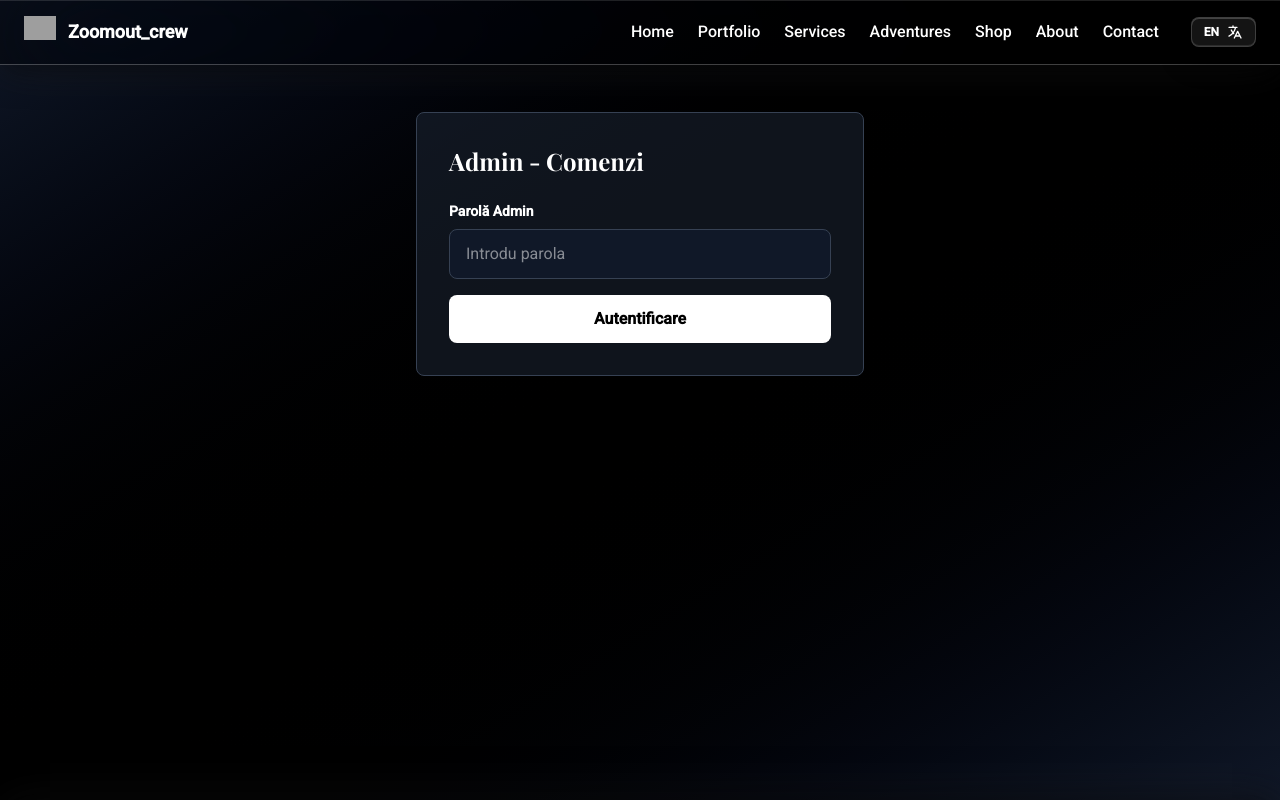
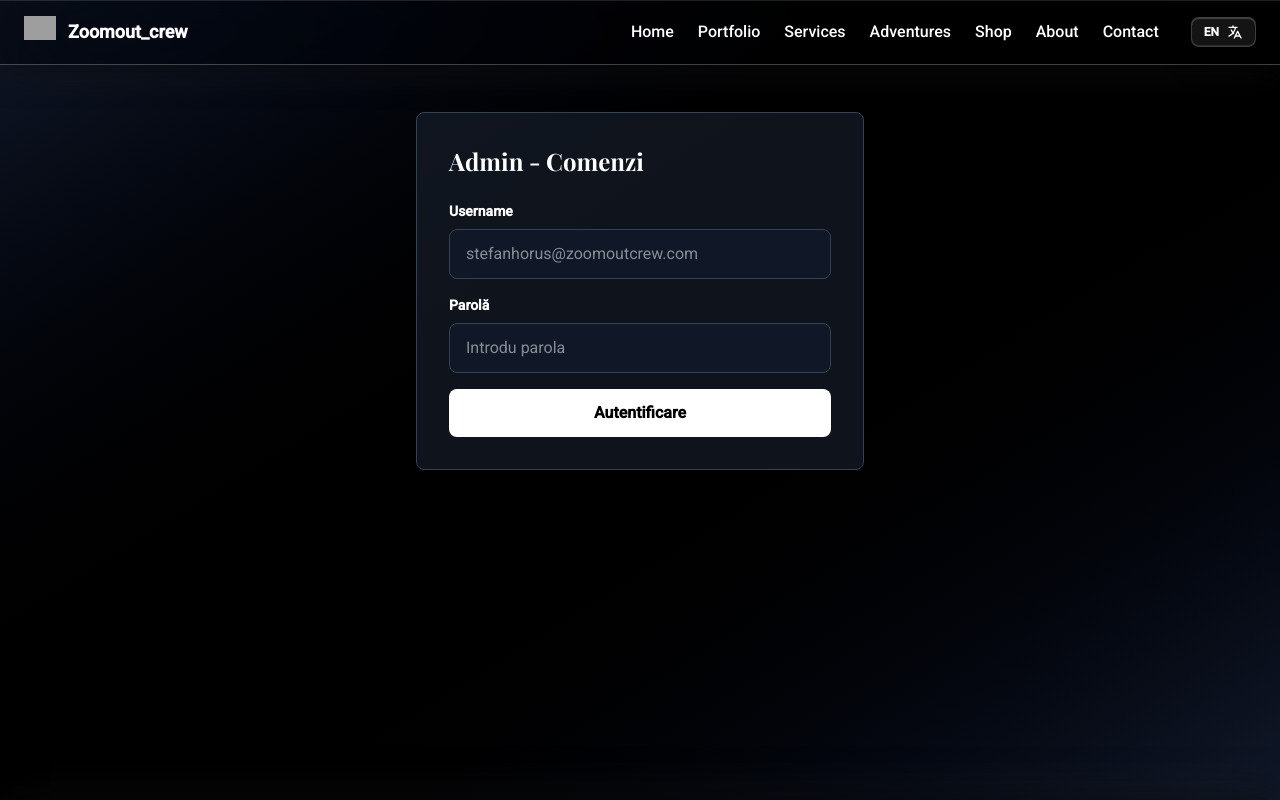
Before and after one commit to stefanhorus/zoomout_crew, a Next.js app: page /admin/orders in a window 1280 px wide. Shown: the top 800 px of the page. Built offline with nearby package versions, Linux system fonts and the light colour scheme; grey boxes are pictures that could not be loaded.

Commit message:
Add username/password authentication for admin orders page with bcrypt

```diff
--- a/app/admin/orders/page.tsx
+++ b/app/admin/orders/page.tsx
@@ -24,17 +24,22 @@ export default function AdminOrdersPage() {
   const [loading, setLoading] = useState(true);
   const [error, setError] = useState<string | null>(null);
   const [totalAmount, setTotalAmount] = useState(0);
+  const [username, setUsername] = useState("");
   const [password, setPassword] = useState("");
   const [isAuthenticated, setIsAuthenticated] = useState(false);
   const [authError, setAuthError] = useState("");
 
   useEffect(() => {
-    // Verifică dacă există parola salvată în sessionStorage
+    // Verifică dacă există credențiale salvate în sessionStorage
+    const savedUsername = sessionStorage.getItem("admin_username");
     const savedPassword = sessionStorage.getItem("admin_password");
-    if (savedPassword) {
+    if (savedUsername && savedPassword) {
+      setUsername(savedUsername);
       setPassword(savedPassword);
       setIsAuthenticated(true);
-      fetchOrders(savedPassword);
+      fetchOrders(savedUsername, savedPassword);
+    } else {
+      setLoading(false);
     }
   }, []);
 
@@ -43,16 +48,23 @@ export default function AdminOrdersPage() {
       setAuthError("");
       setLoading(true);
 
+      if (!username || !password) {
+        setAuthError("Te rugăm să introduci username-ul și parola");
+        setLoading(false);
+        return;
+      }
+
       const response = await fetch("/api/admin/orders", {
         method: "GET",
         headers: {
+          "x-admin-username": username,
           "x-admin-password": password,
           "Content-Type": "application/json",
         },
       });
 
       if (response.status === 401) {
-        setAuthError("Parolă incorectă");
+        setAuthError("Username sau parolă incorectă");
         setLoading(false);
         return;
       }
@@ -63,26 +75,32 @@ export default function AdminOrdersPage() {
       }
 
       setIsAuthenticated(true);
+      sessionStorage.setItem("admin_username", username);
       sessionStorage.setItem("admin_password", password);
-      await fetchOrders(password);
+      await fetchOrders(username, password);
     } catch (err: any) {
       setAuthError(err.message || "Eroare la autentificare");
       setLoading(false);
     }
   };
 
-  const fetchOrders = async (adminPassword?: string) => {
+  const fetchOrders = async (adminUsername?: string, adminPassword?: string) => {
     try {
       setLoading(true);
       const headers: Record<string, string> = {};
-      if (adminPassword || password) {
-        headers["x-admin-password"] = adminPassword || password;
+      if (adminUsername && adminPassword) {
+        headers["x-admin-username"] = adminUsername;
+        headers["x-admin-password"] = adminPassword;
+      } else if (username && password) {
+        headers["x-admin-username"] = username;
+        headers["x-admin-password"] = password;
       }
 
       const response = await fetch("/api/admin/orders", { headers });
       if (!response.ok) {
         if (response.status === 401) {
           setIsAuthenticated(false);
+          sessionStorage.removeItem("admin_username");
           sessionStorage.removeItem("admin_password");
           setAuthError("Sesiunea a expirat. Te rugăm să te autentifici din nou.");
           return;
@@ -127,7 +145,20 @@ export default function AdminOrdersPage() {
             <div className="space-y-4">
               <div>
                 <label className="block text-sm font-semibold mb-2">
-                  Parolă Admin
+                  Username
+                </label>
+                <input
+                  type="email"
+                  value={username}
+                  onChange={(e) => setUsername(e.target.value)}
+                  onKeyPress={(e) => e.key === "Enter" && handleLogin()}
+                  className="w-full px-4 py-3 bg-gray-900 border border-gray-700 rounded-lg text-white focus:outline-none focus:border-white"
+                  placeholder="stefanhorus@zoomoutcrew.com"
+                />
+              </div>
+              <div>
+                <label className="block text-sm font-semibold mb-2">
+                  Parolă
                 </label>
                 <input
                   type="password"
@@ -145,9 +176,10 @@ export default function AdminOrdersPage() {
               )}
               <button
                 onClick={handleLogin}
-                className="w-full px-6 py-3 bg-white text-black rounded-lg hover:bg-gray-200 transition font-semibold"
+                disabled={loading}
+                className="w-full px-6 py-3 bg-white text-black rounded-lg hover:bg-gray-200 transition font-semibold disabled:opacity-50 disabled:cursor-not-allowed"
               >
-                Autentificare
+                {loading ? "Se autentifică..." : "Autentificare"}
               </button>
             </div>
           </div>
@@ -275,7 +307,10 @@ export default function AdminOrdersPage() {
           </div>
         )}
 
-        <div className="mt-8 flex gap-4">
+        <div className="mt-8 flex gap-4 items-center">
+          <div className="text-sm text-gray-400">
+            Logat ca: <span className="text-white font-semibold">{username}</span>
+          </div>
           <button
             onClick={() => fetchOrders()}
             className="px-6 py-3 bg-white text-black rounded-lg hover:bg-gray-200 transition font-semibold"
@@ -285,7 +320,9 @@ export default function AdminOrdersPage() {
           <button
             onClick={() => {
               setIsAuthenticated(false);
+              sessionStorage.removeItem("admin_username");
               sessionStorage.removeItem("admin_password");
+              setUsername("");
               setPassword("");
             }}
             className="px-6 py-3 bg-gray-700 text-white rounded-lg hover:bg-gray-600 transition font-semibold"
--- a/app/api/admin/orders/route.ts
+++ b/app/api/admin/orders/route.ts
@@ -1,30 +1,29 @@
 import { NextRequest, NextResponse } from "next/server";
 import Stripe from "stripe";
+import { verifyAdminCredentials } from "@/lib/admin-users";
 
 export async function GET(request: NextRequest) {
   try {
-    // Verifică parola admin (simplă protecție)
-    const adminPassword = request.headers.get("x-admin-password");
-    const expectedPassword = process.env.ADMIN_PASSWORD;
+    // Verifică autentificarea cu username și parolă
+    const username = request.headers.get("x-admin-username");
+    const password = request.headers.get("x-admin-password");
 
-    // Debug logging (doar în development)
-    if (process.env.NODE_ENV === "development") {
-      console.log("Admin auth check:", {
-        hasHeader: !!adminPassword,
-        hasExpected: !!expectedPassword,
-        headerValue: adminPassword?.substring(0, 2) + "**",
-      });
-    }
-
-    if (expectedPassword && adminPassword !== expectedPassword) {
+    if (!username || !password) {
       return NextResponse.json(
-        { error: "Unauthorized" },
+        { error: "Username and password required" },
         { status: 401 }
       );
     }
 
-    // Dacă nu există parolă setată, permite accesul (pentru development)
-    // În producție, ar trebui să existe întotdeauna ADMIN_PASSWORD
+    // Verifică credențialele
+    const isValid = await verifyAdminCredentials(username, password);
+
+    if (!isValid) {
+      return NextResponse.json(
+        { error: "Invalid username or password" },
+        { status: 401 }
+      );
+    }
 
     // Verifică dacă avem cheile necesare
     if (!process.env.STRIPE_SECRET_KEY || !process.env.REVOLUT_SECRET_KEY) {
--- /dev/null
+++ b/lib/admin-users.ts
@@ -0,0 +1,40 @@
+import bcrypt from "bcrypt";
+
+export interface AdminUser {
+  username: string;
+  passwordHash: string;
+}
+
+// Utilizatori admin cu parole hash-uite
+export const adminUsers: AdminUser[] = [
+  {
+    username: "stefanhorus@zoomoutcrew.com",
+    passwordHash: "$2b$10$RJRIkmSy/j/eXfbwOy3uYuSr9sU4dY6SNRKxXx6c.ir7iFGhRmFYi", // Horusboss1
+  },
+  {
+    username: "alisanastasia@zoomoutcrew.com",
+    passwordHash: "$2b$10$WRiKuqyn1QQGQ7oSF2Wn2ewJVMzOo1Bu/EGH04qYTTcAPQ8zqpUti", // Pupikimeu1
+  },
+];
+
+/**
+ * Verifică dacă username-ul și parola sunt corecte
+ */
+export async function verifyAdminCredentials(
+  username: string,
+  password: string
+): Promise<boolean> {
+  const user = adminUsers.find((u) => u.username === username);
+  if (!user) {
+    return false;
+  }
+
+  return await bcrypt.compare(password, user.passwordHash);
+}
+
+/**
+ * Verifică dacă un username există
+ */
+export function userExists(username: string): boolean {
+  return adminUsers.some((u) => u.username === username);
+}
--- a/package.json
+++ b/package.json
@@ -15,6 +15,7 @@
     "@types/nodemailer": "^7.0.4",
     "@vercel/analytics": "^1.6.1",
     "@vercel/speed-insights": "^1.3.1",
+    "bcrypt": "^6.0.0",
     "next": "^16.1.0",
     "next-video": "^2.5.1",
     "nodemailer": "^7.0.10",
@@ -26,6 +27,7 @@
   },
   "devDependencies": {
     "@tailwindcss/postcss": "^4",
+    "@types/bcrypt": "^6.0.0",
     "@types/node": "^20",
     "@types/react": "^19",
     "@types/react-dom": "^19",
```
Also changed, not shown: 1 other file (tests, documents, lock files or other folders).
